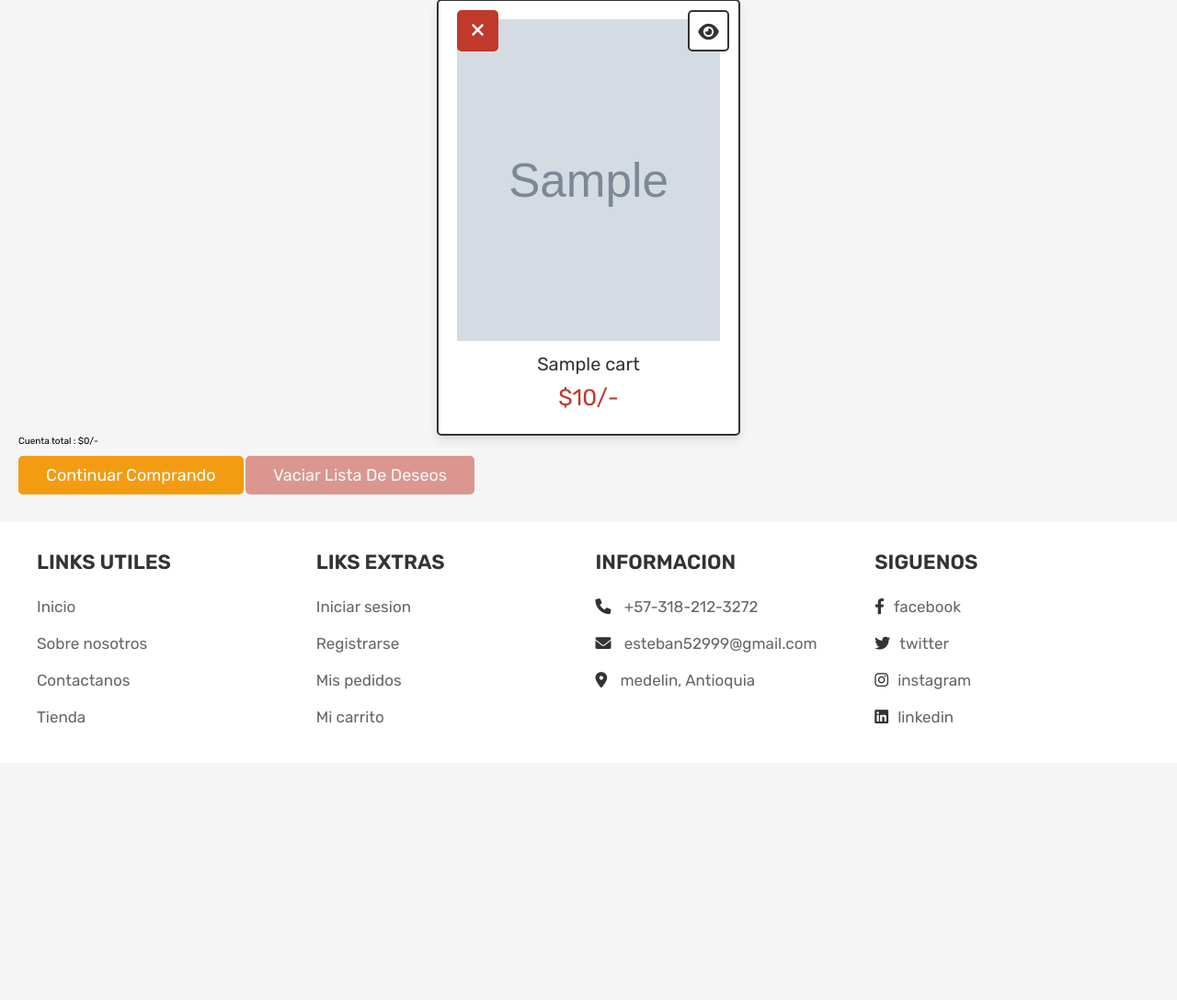
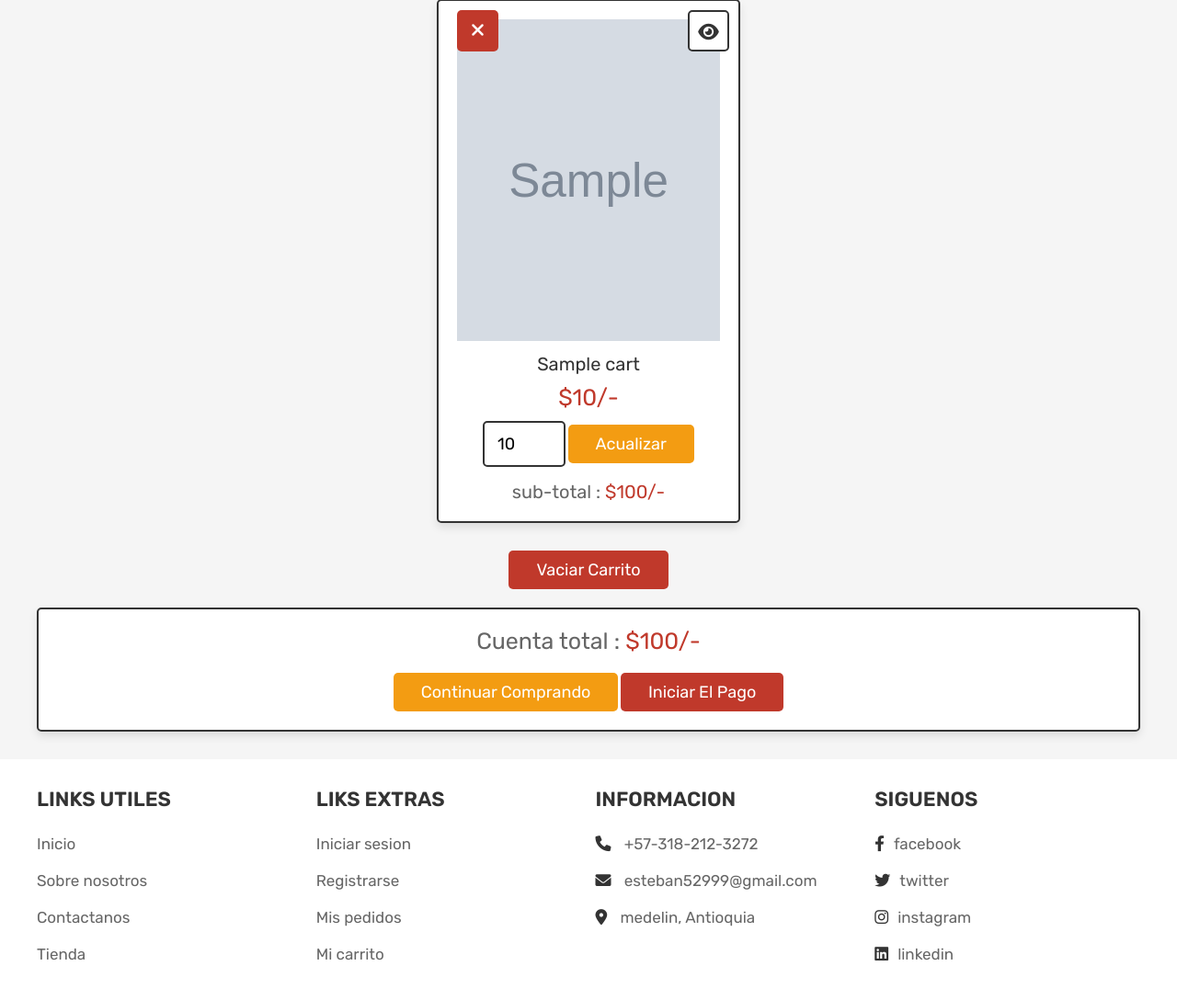
Before and after one commit to estebanrodriguezo/AIRNESS198, a PHP site: page /cart.php in a window 1280 px wide. Shown: the part 368-1456 px from the top of the page at 92% size. Before the commit the page ends 1155 px from the top, so only its background shows below. Run offline with PHP 8.4, Linux system fonts and the light colour scheme; the visitor is signed in with stand-in values (Sample User, id 1); tables that the repository leaves empty or names only in its code hold one stand-in row (values such as "Sample post"); grey boxes marked "Sample" are stand-in pictures; data that the repository does not hold is empty.

Commit message:
Se termino el carrito

```diff
--- a/cart.php
+++ b/cart.php
@@ -8,6 +8,24 @@ $user_id = $_SESSION['user_id'];
 
 if(!isset($user_id)){
    header('location:login.php');
+};
+
+if(isset($_GET['delete'])){
+    $delete_id = $_GET['delete'];
+    mysqli_query($conn, "DELETE FROM `cart` WHERE id = '$delete_id'") or die('query failed');
+    header('location:cart.php');
+}
+
+if(isset($_GET['delete_all'])){
+    mysqli_query($conn, "DELETE FROM `cart` WHERE user_id = '$user_id'") or die('query failed');
+    header('location:cart.php');
+};
+
+if(isset($_POST['update_quantity'])){
+    $cart_id = $_POST['cart_id'];
+    $cart_quantity = $_POST['cart_quantity'];
+    mysqli_query($conn, "UPDATE `cart` SET quantity = '$cart_quantity' WHERE id = '$cart_id'") or die('query failed');
+    $message[] = 'Cantidad de productos actualizados!';
 }
 
 ?>
@@ -54,12 +72,17 @@ if(!isset($user_id)){
 
     <div class="box">
 
-    <a href="cart
-    .php?delete=<?php echo $fetch_cart['id']; ?>" class="fas fa-times" onclick="return confirm('Eliminar de la lista de deseos?');"></a>
+        <a href="cart.php?delete=<?php echo $fetch_cart['id']; ?>" class="fas fa-times" onclick="return confirm('Eliminar de la lista de deseos?');"></a>
         <a href="view_page.php?pid=<?php echo $fetch_cart['pid']; ?>" class="fas fa-eye"></a>
         <img src="imagenes_subidas/<?php echo $fetch_cart['image']; ?>" alt="" class="image">
         <div class="name"><?php echo $fetch_cart['name']; ?></div>
         <div class="price">$<?php echo $fetch_cart['price']; ?>/-</div>
+        <form action="" method="post">
+                <input type="hidden" value="<?php echo $fetch_cart['id']; ?>" name="cart_id">
+                <input type="number" min="1" value="<?php echo $fetch_cart['quantity']; ?>" name="cart_quantity" class="qty">
+                <input type="submit" value="Acualizar" class="option-btn" name="update_quantity">
+        </form>
+        <div class="sub-total"> sub-total : <span>$<?php echo $sub_total = ($fetch_cart['price'] * $fetch_cart['quantity']); ?>/-</span> </div>
 
     </div>
 
@@ -73,12 +96,15 @@ if(!isset($user_id)){
     ?>
     </div>
 
-<div class="cart
--total">
+    <div class="more-btn">
+        <a href="cart.php?delete_all" class="delete-btn <?php echo ($grand_total > 1)?'':'disabled' ?>" onclick="return confirm('Desea eliminar todo del carrito?');">Vaciar carrito</a>
+    </div>
+
+    <div class="cart-total">
         <p>Cuenta total : <span>$<?php echo $grand_total; ?>/-</span></p>
         <a href="shop.php" class="option-btn">Continuar comprando</a>
         <a href="cart
-    .php?delete_all" class="delete-btn <?php echo ($grand_total > 1)?'':'disabled' ?>" onclick="return confirm('Desea vaciar la lista de deseos?');">Vaciar lista de deseos</a>
+        .php?delete_all" class="delete-btn <?php echo ($grand_total > 1)?'':'disabled' ?>">Iniciar el pago</a>
     </div>
 
 </section>
```
Lines whose indentation alone changed are shown as unchanged.
